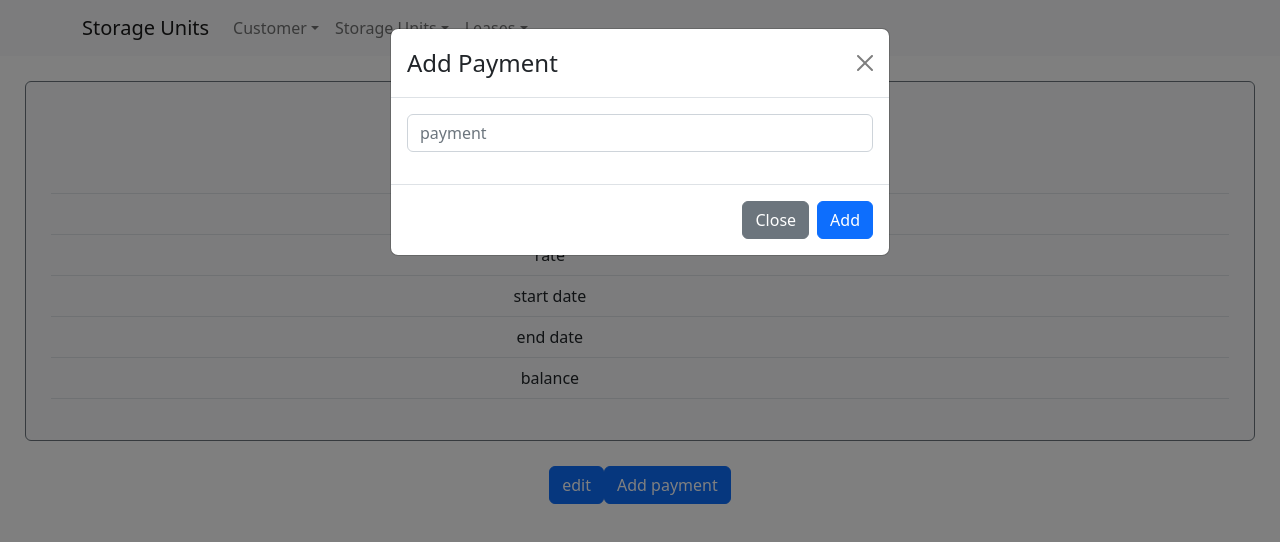
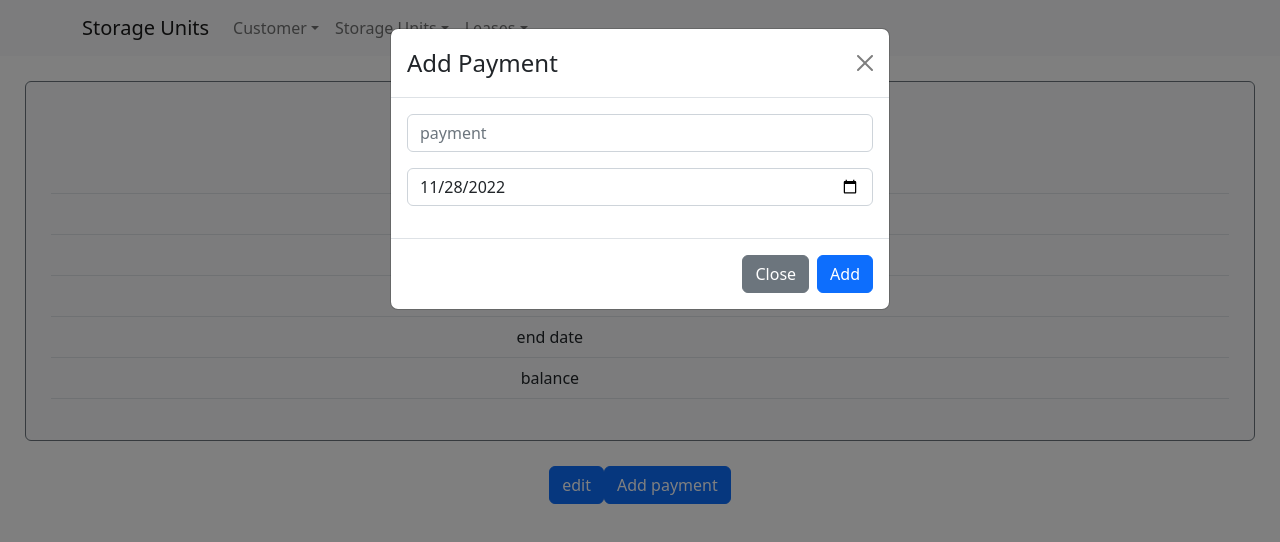
Before and after one commit to blee2125/storage-rental-v2, a React (Create React App) app: page /leases/view/1 in a window 1280 px wide. Both pictures are taken after a click on the button "Add payment". Shown: the top 542 px of the page. Built offline with nearby package versions, Linux system fonts and the light colour scheme; no server answers.

Commit message:
add date to payment form

```diff
--- a/src/components/Payment/PaymentForm.js
+++ b/src/components/Payment/PaymentForm.js
@@ -9,10 +9,13 @@ function PaymentForm(props) {
     const [show, setShow] = useState(false);
     const handleClose = () => setShow(false);
     const handleShow = () => setShow(true);
+    const today = new Date();
+    const defaultDate = today.toLocaleDateString('en-CA')
     const [paymentObject, setPaymentObject] = useState({
         leaseId: '',
         customerId: '',
-        payment: ''
+        payment: '',
+        date: defaultDate
     });
 
     const updateData = (target, value) => {
@@ -62,6 +65,14 @@ function PaymentForm(props) {
                         onChange={e => updateData('payment', e.target.value)}
                     />
                 </Form.Group>
+                <Form.Group className="mb-3" controlId="formGroupDate">
+                    <Form.Control
+                        type="date"
+                        placeholder="payment"
+                        defaultValue={defaultDate}
+                        onChange={e => updateData('date', e.target.value)}
+                    />
+                </Form.Group>
                 </Form>
             </Modal.Body>
             <Modal.Footer>
```
Lines whose indentation alone changed are shown as unchanged.
